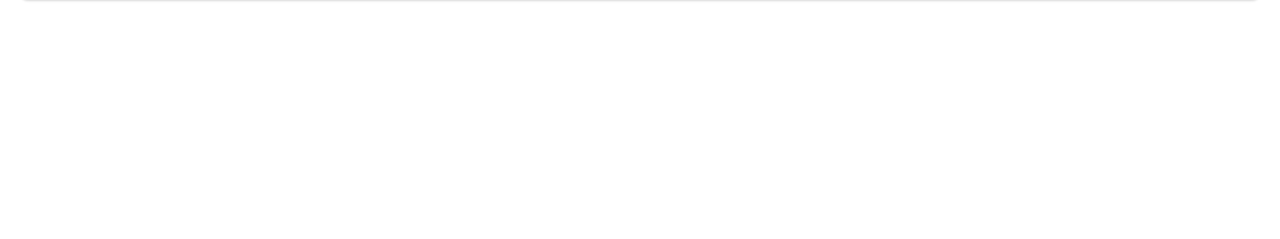
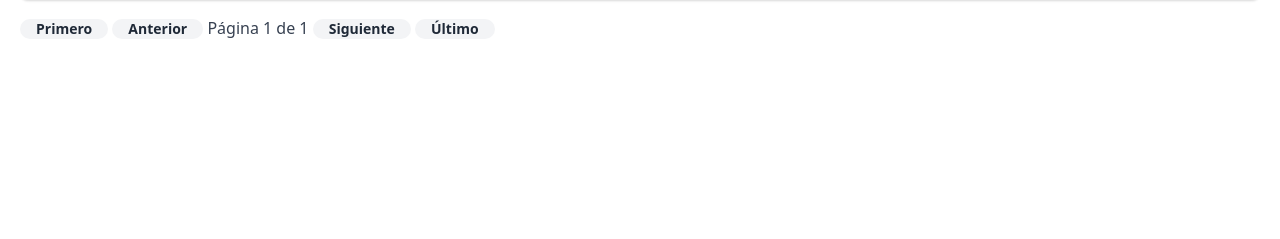
Before and after one commit to fitoelizond0/Django_crm, a Django app: page /leads/ in a window 1280 px wide. Shown: the part 378-617 px from the top of the page. Run offline with Django 3.2, Linux system fonts and the light colour scheme; the visitor is signed in with stand-in values (Sample User, id 1); data that the repository does not hold is empty.

Commit message:
Paginador

```diff
--- a/leads/templates/leads/lead_list.html
+++ b/leads/templates/leads/lead_list.html
@@ -92,6 +92,34 @@
             </div>
             </div>
         </div>
+
+        <!-- Contenedor del paginador -->
+<div class="mt-4 text-center">
+    <!-- Paginación -->
+    <div>
+        {% if page_obj.has_previous %}
+            <a href="?page=1" class="px-4 inline-flex text-sm leading-5 font-semibold rounded-full bg-gray-100 text-gray-800">Primero</a>
+            <a href="?page={{ page_obj.previous_page_number }}" class="px-4 inline-flex text-sm leading-5 font-semibold rounded-full bg-gray-100 text-gray-800">Anterior</a>
+        {% else %}
+            <span class="px-4 inline-flex text-sm leading-5 font-semibold rounded-full bg-gray-100 text-gray-800">Primero</span>
+            <span class="px-4 inline-flex text-sm leading-5 font-semibold rounded-full bg-gray-100 text-gray-800">Anterior</span>
+        {% endif %}
+
+        <span class="mx-2">Página {{ page_obj.number }} de {{ page_obj.paginator.num_pages }}</span>
+
+        {% if page_obj.has_next %}
+            <a href="?page={{ page_obj.next_page_number }}" class="px-4 inline-flex text-sm leading-5 font-semibold rounded-full bg-gray-100 text-gray-800">Siguiente</a>
+            <a href="?page={{ page_obj.paginator.num_pages }}" class="px-4 inline-flex text-sm leading-5 font-semibold rounded-full bg-gray-100 text-gray-800">Último</a>
+        {% else %}
+            <span class="px-4 inline-flex text-sm leading-5 font-semibold rounded-full bg-gray-100 text-gray-800">Siguiente</span>
+            <span class="px-4 inline-flex text-sm leading-5 font-semibold rounded-full bg-gray-100 text-gray-800">Último</span>
+        {% endif %}
+    </div>
+</div>
+
+
+
+
         {% if unassigned_leads.exists %}
             <div class="mt-5 flex flex-wrap -m-4">
                 <div class="p-4 w-full">
@@ -126,4 +154,8 @@
         {% endif %}
     </div>
 </section>
+
+
+
+
 {% endblock content %}
--- a/leads/urls.py
+++ b/leads/urls.py
@@ -26,4 +26,7 @@ urlpatterns = [
     path('categories/<int:pk>/update/', CategoryUpdateView.as_view(), name='category-update'),
     path('categories/<int:pk>/delete/', CategoryDeleteView.as_view(), name='category-delete'),
     path('create-category/', CategoryCreateView.as_view(), name='category-create'),
+    path('page/<int:page>/', LeadListView.as_view(), name='lead-list-paginated'),
+
+
 ]
--- a/leads/views.py
+++ b/leads/views.py
@@ -1,6 +1,7 @@
 import logging
 import datetime
 from django import contrib
+from django.core.paginator import Paginator
 from django.contrib import messages
 from django.core.mail import send_mail
 from django.http.response import JsonResponse
@@ -22,10 +23,6 @@ from .forms import (
 
 
 logger = logging.getLogger(__name__)
-
-
-# CRUD+L - Create, Retrieve, Update and Delete + List
-
 
 class SignupView(generic.CreateView):
     template_name = "registration/signup.html"
@@ -86,27 +83,31 @@ def landing_page(request):
 class LeadListView(LoginRequiredMixin, generic.ListView):
     template_name = "leads/lead_list.html"
     context_object_name = "leads"
+    paginate_by = 20
 
     def get_queryset(self):
         user = self.request.user
-        # initial queryset of leads for the entire organisation
+
+        # Si el usuario es un organizador
         if user.is_organisor:
             queryset = Lead.objects.filter(
                 organisation=user.userprofile,
                 agent__isnull=False
-            )
+            ).order_by('-created_at')  # Aplicar orden por 'created_at' en orden descendente
         else:
+            # Si el usuario es un agente
             queryset = Lead.objects.filter(
                 organisation=user.agent.organisation,
                 agent__isnull=False
-            )
-            # filter for the agent that is logged in
-            queryset = queryset.filter(agent__user=user)
+            ).filter(agent__user=user).order_by('-created_at')  # Aplicar orden por 'created_at' en orden descendente
+
         return queryset
 
     def get_context_data(self, **kwargs):
         context = super(LeadListView, self).get_context_data(**kwargs)
         user = self.request.user
+
+        # Si el usuario es un organizador
         if user.is_organisor:
             queryset = Lead.objects.filter(
                 organisation=user.userprofile,
@@ -115,15 +116,13 @@ class LeadListView(LoginRequiredMixin, generic.ListView):
             context.update({
                 "unassigned_leads": queryset
             })
+            print("Total leads:", queryset.count())
+
         return context
 
 
-def lead_list(request):
-    leads = Lead.objects.all()
-    context = {
-        "leads": leads
-    }
-    return render(request, "leads/lead_list.html", context)
+
+
 
 
 class LeadDetailView(LoginRequiredMixin, generic.DetailView):
```
Also changed, not shown: 5 other files.
